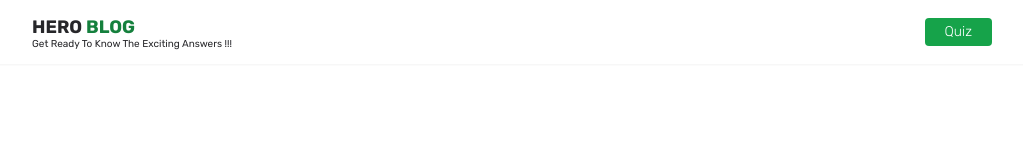
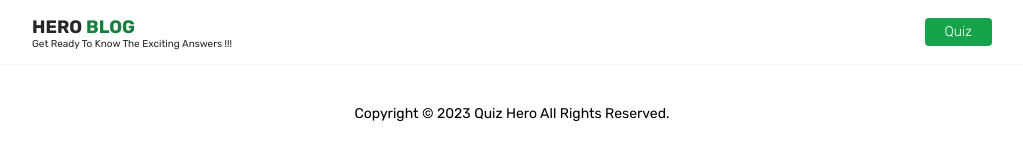
Before and after one commit to Reahana/quiz-hero, a plain HTML site: page blog.html in a window 1280 px wide. Shown: the whole page, without its empty margins (128-1151 px from the left). Drawn offline with nearby package versions, Linux system fonts and the light colour scheme.

Commit message:
add footer

```diff
--- a/blog.html
+++ b/blog.html
@@ -54,6 +54,10 @@
         </nav>
       </header>
       <!-- Header/Navbar section end -->
-
+ <!-- Footer section start -->
+ <footer class="py-10 text-center text-sm">
+    Copyright © 2023 Quiz Hero All Rights Reserved.
+  </footer>
+  <!-- Footer section end -->
   </body>
   </html>
```
